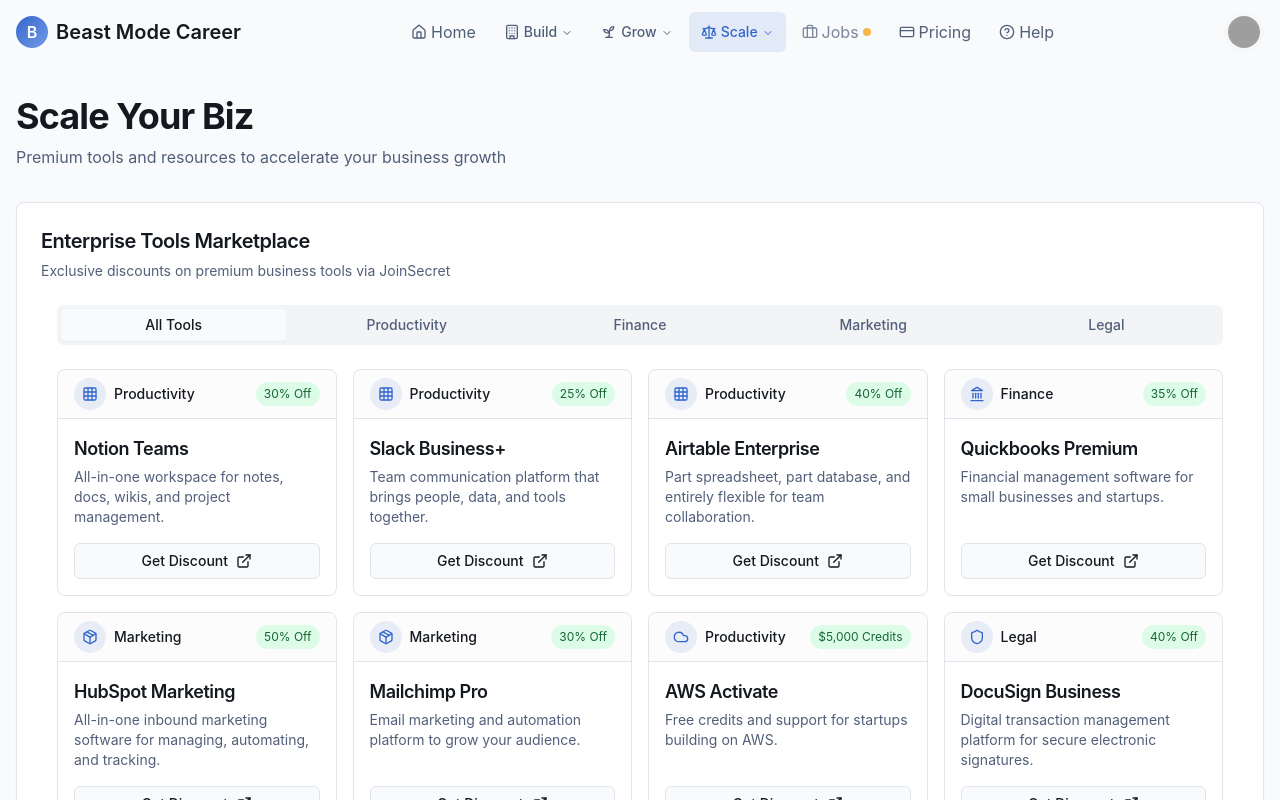
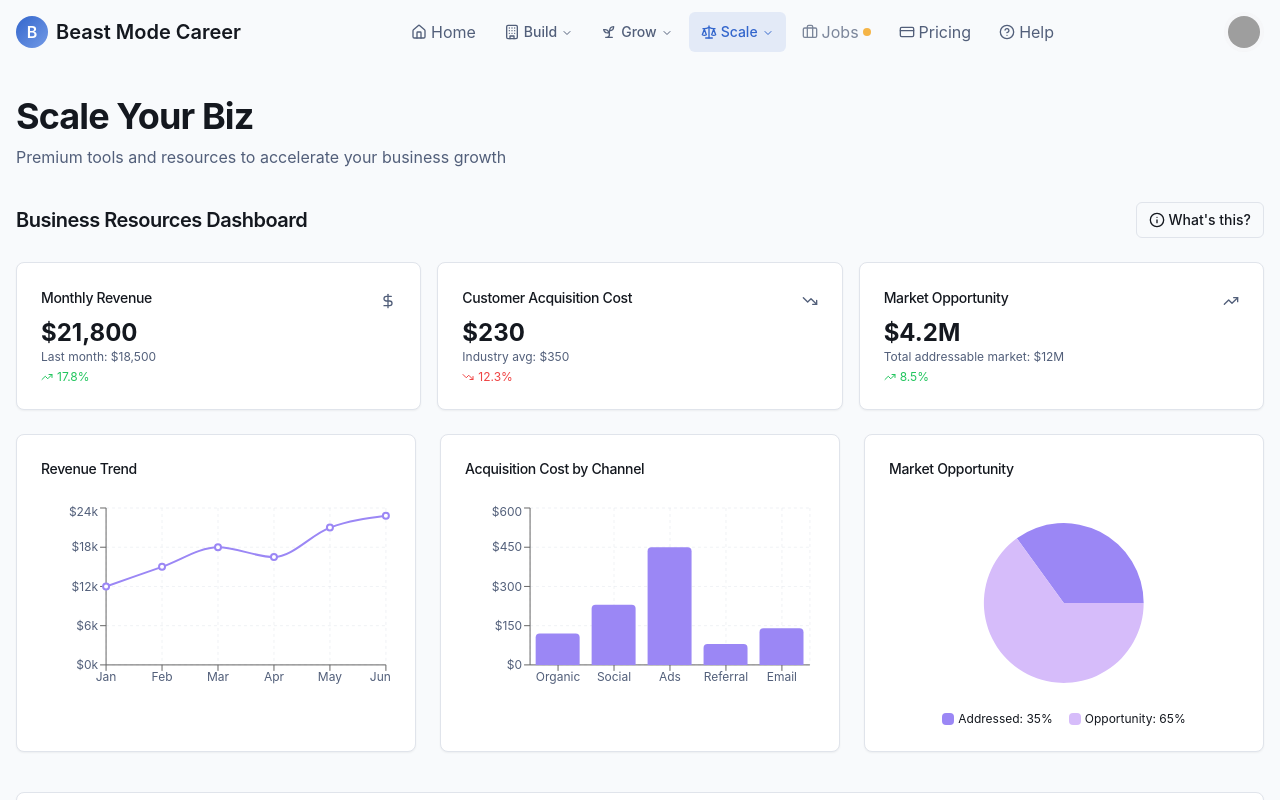
Before and after one commit to YGK13/v1-abandoned-career-beast-mode, a React (Vite) app: page /scale-your-biz in a window 1280 px wide. Built offline with nearby package versions, Linux system fonts and the light colour scheme; grey boxes are pictures that could not be loaded.

Commit message:
feat: Add Business Resources Dashboard to Scale Your Biz page
Adds a new dashboard component to the Scale Your Biz page, displaying business metrics.

```diff
--- /dev/null
+++ b/src/components/business/BusinessResourcesDashboard.tsx
@@ -0,0 +1,225 @@
+
+import React from "react";
+import { Card, CardContent, CardHeader, CardTitle } from "@/components/ui/card";
+import {
+  ChartContainer,
+  ChartTooltip,
+  ChartTooltipContent
+} from "@/components/ui/chart";
+import {
+  LineChart,
+  Line,
+  BarChart,
+  Bar,
+  XAxis,
+  YAxis,
+  CartesianGrid,
+  Tooltip,
+  ResponsiveContainer,
+  PieChart,
+  Pie,
+  Cell
+} from "recharts";
+import { DollarSign, TrendingUp, TrendingDown, Info } from "lucide-react";
+import { Button } from "@/components/ui/button";
+
+// Sample data for the charts
+const revenueData = [
+  { month: "Jan", revenue: 12000 },
+  { month: "Feb", revenue: 15000 },
+  { month: "Mar", revenue: 18000 },
+  { month: "Apr", revenue: 16500 },
+  { month: "May", revenue: 21000 },
+  { month: "Jun", revenue: 22800 },
+];
+
+const acquisitionData = [
+  { channel: "Organic", cost: 120 },
+  { channel: "Social", cost: 230 },
+  { channel: "Ads", cost: 450 },
+  { channel: "Referral", cost: 80 },
+  { channel: "Email", cost: 140 },
+];
+
+const marketData = [
+  { name: "Addressed", value: 35 },
+  { name: "Opportunity", value: 65 },
+];
+
+const COLORS = ["#9b87f5", "#d6bcfa"];
+
+const MetricCard = ({ title, value, subtitle, icon: Icon, trend }) => (
+  <Card>
+    <CardHeader className="flex flex-row items-center justify-between pb-2">
+      <CardTitle className="text-sm font-medium">{title}</CardTitle>
+      <Icon className="h-4 w-4 text-muted-foreground" />
+    </CardHeader>
+    <CardContent>
+      <div className="text-2xl font-bold">{value}</div>
+      <p className="text-xs text-muted-foreground">{subtitle}</p>
+      {trend && (
+        <div className="flex items-center mt-1">
+          {trend.direction === "up" ? (
+            <TrendingUp className="h-3 w-3 text-green-500 mr-1" />
+          ) : (
+            <TrendingDown className="h-3 w-3 text-red-500 mr-1" />
+          )}
+          <span className={`text-xs ${trend.direction === "up" ? "text-green-500" : "text-red-500"}`}>
+            {trend.value}
+          </span>
+        </div>
+      )}
+    </CardContent>
+  </Card>
+);
+
+const BusinessResourcesDashboard = () => {
+  return (
+    <div className="space-y-6">
+      <div className="flex items-center justify-between">
+        <h2 className="text-xl font-semibold">Business Resources Dashboard</h2>
+        <Button variant="outline" size="sm" className="gap-1">
+          <Info className="h-4 w-4" />
+          What's this?
+        </Button>
+      </div>
+
+      <div className="grid grid-cols-1 md:grid-cols-3 gap-4">
+        <MetricCard
+          title="Monthly Revenue"
+          value="$21,800"
+          subtitle="Last month: $18,500"
+          icon={DollarSign}
+          trend={{ direction: "up", value: "17.8%" }}
+        />
+        <MetricCard
+          title="Customer Acquisition Cost"
+          value="$230"
+          subtitle="Industry avg: $350"
+          icon={TrendingDown}
+          trend={{ direction: "down", value: "12.3%" }}
+        />
+        <MetricCard
+          title="Market Opportunity"
+          value="$4.2M"
+          subtitle="Total addressable market: $12M"
+          icon={TrendingUp}
+          trend={{ direction: "up", value: "8.5%" }}
+        />
+      </div>
+
+      <div className="grid grid-cols-1 md:grid-cols-2 lg:grid-cols-3 gap-6">
+        <Card className="col-span-1 md:col-span-2 lg:col-span-1">
+          <CardHeader>
+            <CardTitle className="text-sm font-medium">Revenue Trend</CardTitle>
+          </CardHeader>
+          <CardContent>
+            <div className="h-[200px]">
+              <ChartContainer
+                config={{
+                  revenue: { theme: { light: "#9b87f5", dark: "#9b87f5" } },
+                }}
+              >
+                <LineChart data={revenueData}>
+                  <CartesianGrid strokeDasharray="3 3" />
+                  <XAxis dataKey="month" fontSize={12} />
+                  <YAxis
+                    fontSize={12}
+                    tickFormatter={(value) => `$${value / 1000}k`}
+                  />
+                  <ChartTooltip
+                    content={<ChartTooltipContent labelFormatter={(value) => `${value}`} />}
+                  />
+                  <Line
+                    type="monotone"
+                    dataKey="revenue"
+                    stroke="#9b87f5"
+                    strokeWidth={2}
+                    activeDot={{ r: 6 }}
+                  />
+                </LineChart>
+              </ChartContainer>
+            </div>
+          </CardContent>
+        </Card>
+
+        <Card>
+          <CardHeader>
+            <CardTitle className="text-sm font-medium">Acquisition Cost by Channel</CardTitle>
+          </CardHeader>
+          <CardContent>
+            <div className="h-[200px]">
+              <ChartContainer
+                config={{
+                  cost: { theme: { light: "#9b87f5", dark: "#9b87f5" } },
+                }}
+              >
+                <BarChart data={acquisitionData}>
+                  <CartesianGrid strokeDasharray="3 3" />
+                  <XAxis dataKey="channel" fontSize={12} />
+                  <YAxis fontSize={12} tickFormatter={(value) => `$${value}`} />
+                  <ChartTooltip
+                    content={<ChartTooltipContent />}
+                  />
+                  <Bar
+                    dataKey="cost"
+                    fill="#9b87f5"
+                    radius={[4, 4, 0, 0]}
+                  />
+                </BarChart>
+              </ChartContainer>
+            </div>
+          </CardContent>
+        </Card>
+
+        <Card>
+          <CardHeader>
+            <CardTitle className="text-sm font-medium">Market Opportunity</CardTitle>
+          </CardHeader>
+          <CardContent>
+            <div className="h-[200px] flex justify-center">
+              <ChartContainer
+                config={{
+                  Addressed: { theme: { light: COLORS[0], dark: COLORS[0] } },
+                  Opportunity: { theme: { light: COLORS[1], dark: COLORS[1] } },
+                }}
+              >
+                <PieChart>
+                  <Pie
+                    data={marketData}
+                    cx="50%"
+                    cy="50%"
+                    labelLine={false}
+                    outerRadius={80}
+                    fill="#8884d8"
+                    dataKey="value"
+                  >
+                    {marketData.map((entry, index) => (
+                      <Cell key={`cell-${index}`} fill={COLORS[index % COLORS.length]} />
+                    ))}
+                  </Pie>
+                  <ChartTooltip
+                    content={<ChartTooltipContent />}
+                  />
+                </PieChart>
+              </ChartContainer>
+            </div>
+            <div className="flex justify-center gap-4 mt-2">
+              {marketData.map((entry, index) => (
+                <div key={index} className="flex items-center gap-1 text-xs">
+                  <div
+                    className="w-3 h-3 rounded-sm"
+                    style={{ backgroundColor: COLORS[index % COLORS.length] }}
+                  />
+                  {entry.name}: {entry.value}%
+                </div>
+              ))}
+            </div>
+          </CardContent>
+        </Card>
+      </div>
+    </div>
+  );
+};
+
+export default BusinessResourcesDashboard;
--- a/src/pages/ScaleYourBiz.tsx
+++ b/src/pages/ScaleYourBiz.tsx
@@ -2,6 +2,7 @@
 import React from "react";
 import Layout from "@/components/Layout";
 import EnterpriseToolsSection from "@/components/business/EnterpriseToolsSection";
+import BusinessResourcesDashboard from "@/components/business/BusinessResourcesDashboard";
 
 const ScaleYourBiz = () => {
   return (
@@ -12,7 +13,10 @@ const ScaleYourBiz = () => {
           Premium tools and resources to accelerate your business growth
         </p>
 
-        <EnterpriseToolsSection />
+        <div className="space-y-10">
+          <BusinessResourcesDashboard />
+          <EnterpriseToolsSection />
+        </div>
       </div>
     </Layout>
   );
```
